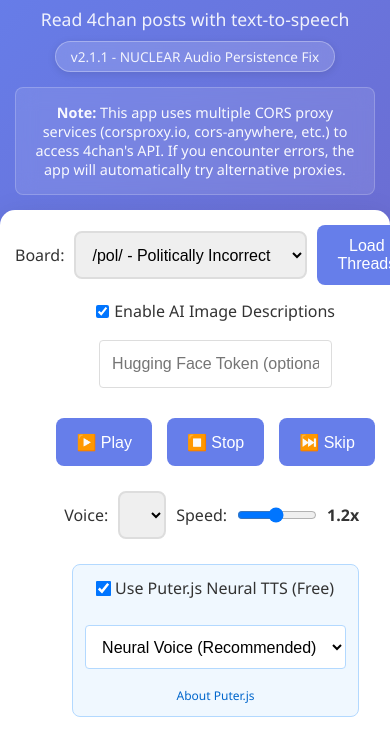
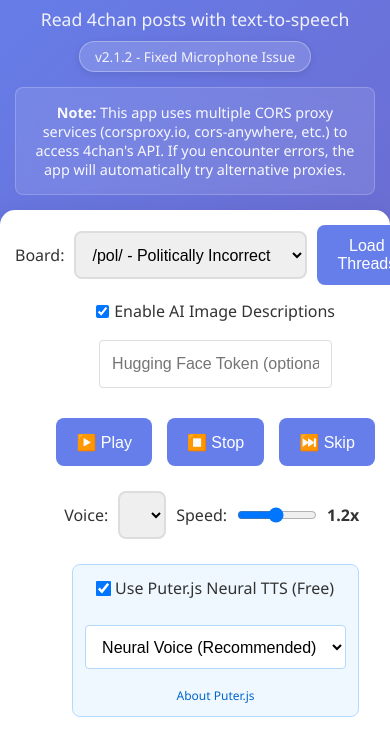
Before and after one commit to JordanShackelford/4chantts, a plain HTML site: page index.html in a window 390 px wide. Shown: the part 61-815 px from the top of the page. Drawn offline with Linux system fonts and the light colour scheme; no server answers.

Commit message:
Update version to v2.1.2 - Fixed Microphone Issue

```diff
--- a/index.html
+++ b/index.html
@@ -12,7 +12,7 @@
             <h1>4chan TTS Reader</h1>
             <p>Read 4chan posts with text-to-speech</p>
             <div class="version-info">
-            <span class="version">v2.1.1 - NUCLEAR Audio Persistence Fix</span>
+            <span class="version">v2.1.2 - Fixed Microphone Issue</span>
         </div>
             <div class="cors-notice">
                 <p><strong>Note:</strong> This app uses multiple CORS proxy services (corsproxy.io, cors-anywhere, etc.) to access 4chan's API. If you encounter errors, the app will automatically try alternative proxies.</p>
```
